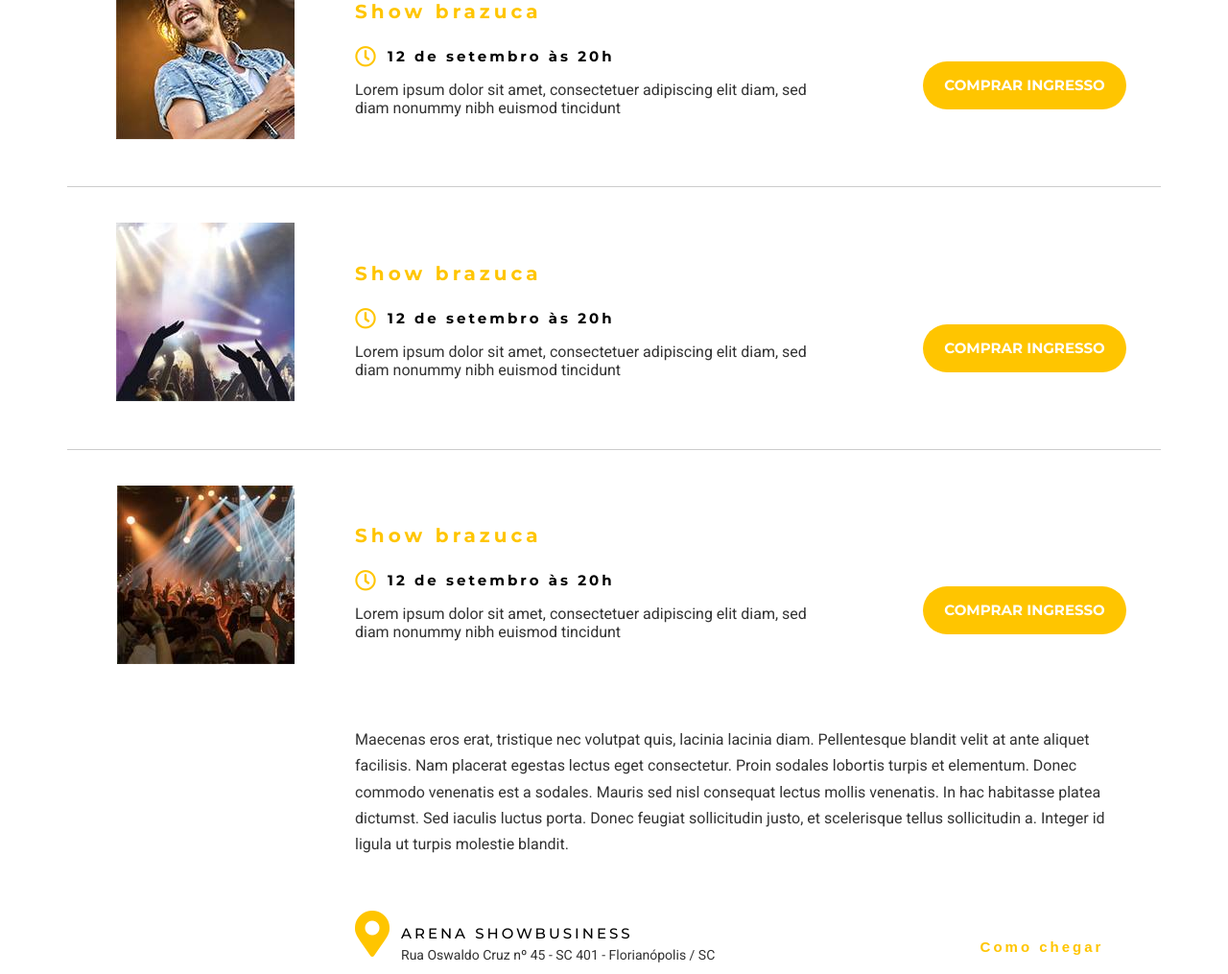
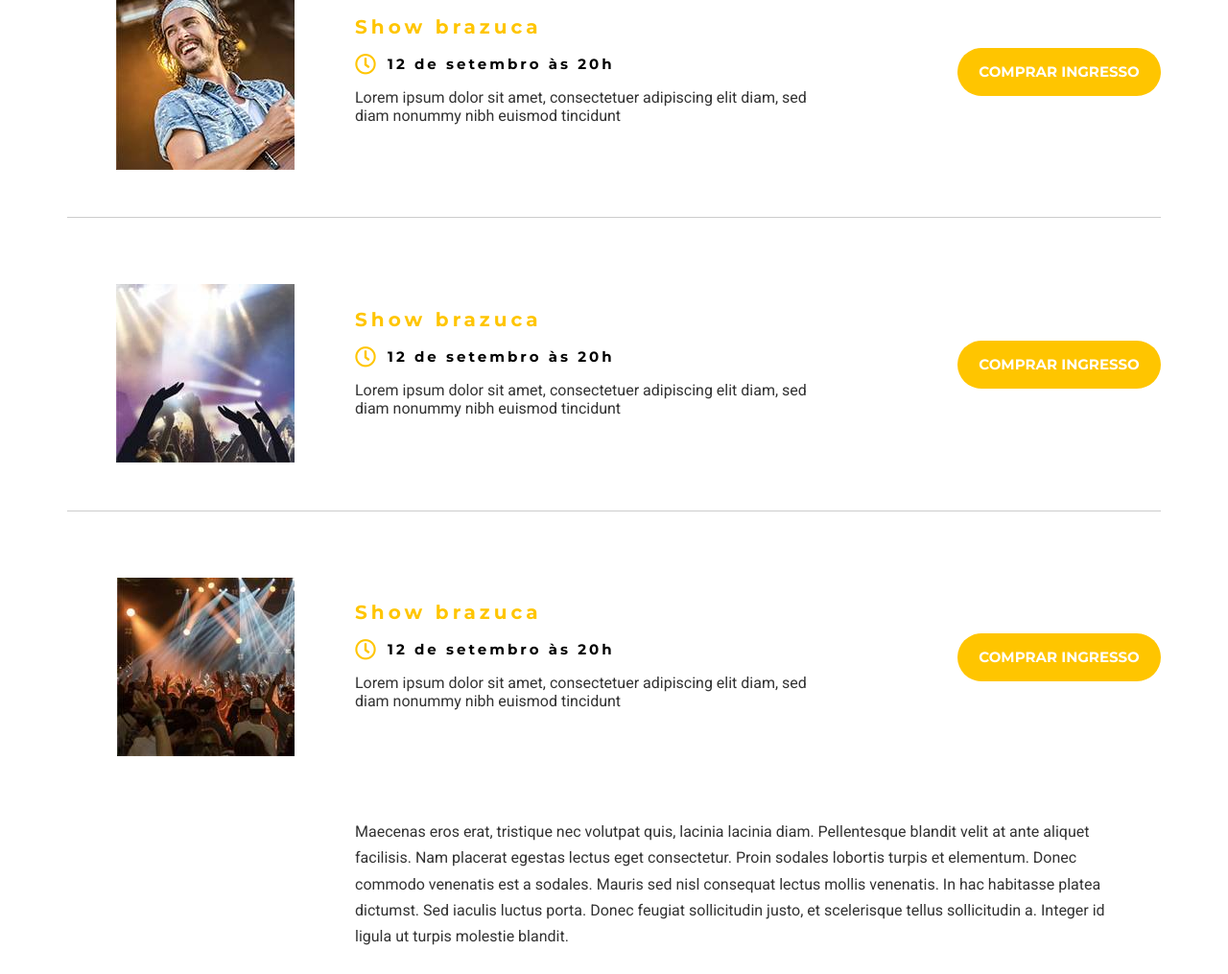
Before and after one commit to NRotondaro/studion, a website: page src/events.html in a window 1280 px wide. Shown: the part 685-1700 px from the top of the page at 96% size. Drawn offline with nearby package versions, Linux system fonts and the light colour scheme.

Commit message:
feat(events): added media queries

```diff
--- a/src/css/_btn.css
+++ b/src/css/_btn.css
@@ -64,8 +64,6 @@
   align-self: end;
   border: unset;
   border-radius: 3rem;
-  margin-bottom: 5rem;
-  margin-right: 2.25rem;
 
   width: 13.25rem;
   height: 3.125rem;
--- a/src/css/_enterprise.css
+++ b/src/css/_enterprise.css
@@ -47,7 +47,8 @@
     font-size: 1.5rem;
 }
 
-.brands__container-image {
+.brands__container-image,
+.brands__container-image:focus {
     background-image: url("../images/enterprise-logos-mobile.png");
     width: 345px;
     height: 985px;
@@ -55,9 +56,9 @@
 
 @media screen and (min-width: 720px) {
     .brands__container-image {
-        background-image: url("../images/enterprise-logos.svg");
-        display: block;
-        height: auto;
+        background-image: url("../images/enterprise-logos.png");
+        width: 1100px;
+        height: 336px;
         margin-top: 4rem;
         margin-bottom: 2rem;
     }
--- a/src/css/_events.css
+++ b/src/css/_events.css
@@ -4,15 +4,28 @@
 }
 
 .events__post {
+    /* display: block;
+    margin: auto;
+    width: 85%; */
+    display: flex;
+    flex-direction: column;
+    justify-content: center;
+    place-items: center;
+    border-bottom: 1px solid #ccc;
+    padding-bottom: 3rem;
+}
+
+@media screen and (min-width: 720px) {
+    .events__post {
         display: grid;
         grid-template-columns: minmax(150px, 300px) 1fr auto;
-    grid-template-rows: 1fr auto auto;
         grid-template-areas:
             "events events events"
             "row1    row2   row2"
             "row1    row3   btn";
         place-items: center;
-    border-bottom: 1px solid #ccc;
+        padding-bottom: 0;
+    }
 }
 
 .events__post:hover {
@@ -28,11 +41,29 @@
 }
 
 .events__post-image {
+    padding: 0;
+    margin-top: 2rem;
+}
+
+@media screen and (min-width: 720px) {
+    .events__post-image {
         padding: 2.3rem 3.5rem 3.1rem 2.8rem;
     }
+}
+
 
 .events__post-copy {
+    display: flex;
+    flex-direction: column;
+    justify-content: center;
+    align-items: center;
+}
+
+@media screen and (min-width: 720px) {
+    .events__post-copy {
+        display: block;
         place-self: center stretch;
+    }
 }
 
 .events__post-copy h2 {
@@ -41,7 +72,7 @@
     letter-spacing: .25rem;
     line-height: 1.125rem;
     font-weight: 700;
-    margin: 1.5rem auto;
+    margin: 1rem auto;
 }
 
 .events__post-copy i {
@@ -65,26 +96,49 @@
 .events__post-copy p {
     font-family: "Roboto", sans-serif;
     max-width: 54ch;
+    text-align: center;
+    margin: 1rem;
+}
+
+@media screen and (min-width: 720px)  {
+    .events__post-copy p {
+        margin: 1rem 0;
+        text-align: start;
+    }
 }
 
 .events__post-detail {
     grid-area: row2;
-}
-
-.events__post-detail {
     font-family: "Roboto", sans-serif;
     line-height: 1.7rem;
     color: var(--color-copy);
     max-width: 100ch;
+    padding: 1rem;
+}
+
+@media screen and (min-width: 720px) {
+    .events__post-detail {
+        padding: 0;
         padding-right: 2.5rem;
+    }
 }
 
 .events__post-local {
+    display: grid;
+    grid-template-rows: auto;
+    place-items: center;
+    margin-bottom: 1rem;
+}
+
+@media screen and (min-width: 720px) {
+    .events__post-local {
+        display: grid;
+        grid-template-columns: minmax(1rem, 3rem) auto;
+        grid-template-rows: unset;
         grid-area: row3;
         justify-self: start;
-    display: grid;
-    grid-template-columns: minmax(1rem, 3rem) auto;
         margin: 2.5rem 0 3.5rem 0;
+    }
 }
 
 .events__post-local i {
--- a/src/events.html
+++ b/src/events.html
@@ -60,40 +60,55 @@
           <img class="events__post-image" src="./images/events-photo-1.jpg" alt="">
           <div class="events__post-copy">
             <h2>Show brazuca</h2>
+            <div>
               <i class="far fa-clock"></i><h3>12 de setembro às 20h</h3>
+            </div>
             <p>
               Lorem ipsum dolor sit amet, consectetuer adipiscing elit diam, sed diam nonummy nibh euismod tincidunt
             </p>
           </div>
+          <div>
             <button class="btn--events">
               Comprar ingresso
             </button>
           </div>
+        </div>
+
         <div class="events__post">
           <img class="events__post-image" src="./images/events-photo-2.jpg" alt="">
           <div class="events__post-copy">
             <h2>Show brazuca</h2>
+            <div>
               <i class="far fa-clock"></i><h3>12 de setembro às 20h</h3>
+            </div>
             <p>
               Lorem ipsum dolor sit amet, consectetuer adipiscing elit diam, sed diam nonummy nibh euismod tincidunt
             </p>
           </div>
+          <div>
             <button class="btn--events">
               Comprar ingresso
             </button>
           </div>
+        </div>
+
         <div class="events__post">
           <img class="events__post-image" src="./images/events-photo-3.jpg" alt="">
           <div class="events__post-copy">
             <h2>Show brazuca</h2>
+            <div>
               <i class="far fa-clock"></i><h3>12 de setembro às 20h</h3>
+            </div>
             <p>
               Lorem ipsum dolor sit amet, consectetuer adipiscing elit diam, sed diam nonummy nibh euismod tincidunt
             </p>
           </div>
+          <div>
             <button class="btn--events">
               Comprar ingresso
             </button>
+          </div>
+
           <p class="events__post-detail">
             Maecenas eros erat, tristique nec volutpat quis, lacinia lacinia diam. Pellentesque blandit velit at ante aliquet facilisis. Nam placerat egestas lectus eget consectetur. Proin sodales lobortis turpis et elementum. Donec commodo venenatis est a sodales. Mauris sed nisl consequat lectus mollis venenatis. In hac habitasse platea dictumst. Sed iaculis luctus porta. Donec feugiat sollicitudin justo, et scelerisque tellus sollicitudin a. Integer id ligula ut turpis molestie blandit.
           </p>
@@ -108,18 +123,23 @@
             Como chegar
           </button>
         </div>
+
         <div class="events__post">
           <img class="events__post-image" src="./images/events-photo-4.jpg" alt="">
           <div class="events__post-copy">
             <h2>Show brazuca</h2>
+            <div>
               <i class="far fa-clock"></i><h3>12 de setembro às 20h</h3>
+            </div>
             <p>
               Lorem ipsum dolor sit amet, consectetuer adipiscing elit diam, sed diam nonummy nibh euismod tincidunt
             </p>
           </div>
+          <div>
             <button class="btn--events">
               Comprar ingresso
             </button>
+          </div>
         </div>
       </section>
     </main>
```
Also changed, not shown: src/images/enterprise-logos.png (added), src/images/enterprise-logos.svg (deleted). Lines whose indentation alone changed are shown as unchanged.
